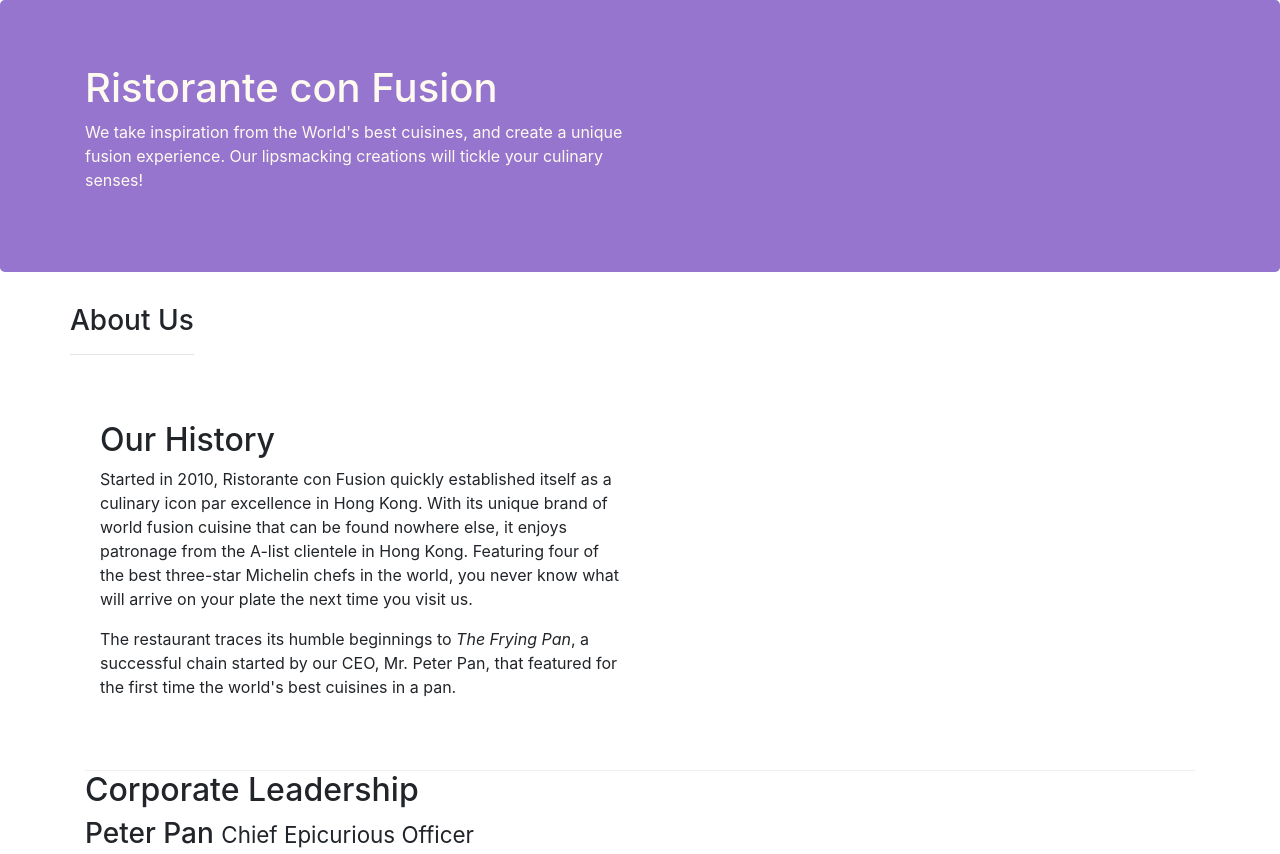
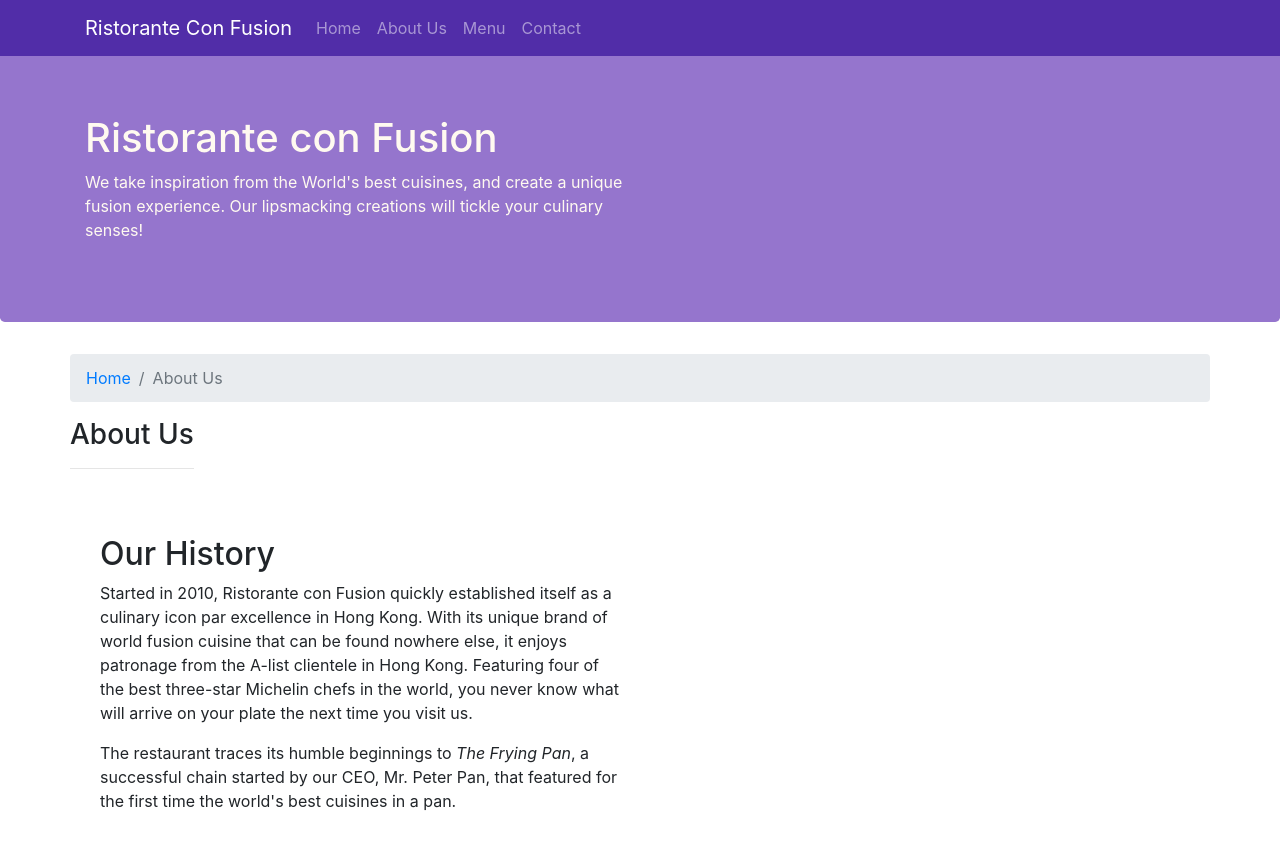
Before and after one commit to Agarwal-Shubh/Ristorante-con-Fusion, a website: page aboutus.html in a window 1280 px wide. Shown: the top 854 px of the page. Drawn offline with nearby package versions, Linux system fonts and the light colour scheme.

Commit message:
Navbar and BreadCrumbs

```diff
--- a/aboutus.html
+++ b/aboutus.html
@@ -13,6 +13,24 @@
     <meta http-equiv="x-ua-compatible" content="ie=edge">
 <link rel="stylesheet" href="css/styles.css">
 <link rel="stylesheet" href="node_modules/bootstrap/dist/css/bootstrap.min.css">
+<nav class="navbar navbar-dark navbar-expand-sm fixed-top">
+    <div class="container">
+        <button class="navbar-toggler" type="button" data-toggle="collapse" data-target="#Navbar">
+            <span class="navbar-toggler-icon"></span>
+        </button>
+        <a class="navbar-brand" href="./index.html">Ristorante Con Fusion</a>
+        <div class="collapse navbar-collapse" id="Navbar">
+             <ul class="navbar-nav mr-auto">
+                <li class=nav-item active><a class="nav-link" href="./index.html">Home</a></li>
+                <li class=nav-item><a class="nav-link" href="#">About Us</a></li>
+                <li class=nav-item><a class="nav-link" href="#">Menu</a></li>
+                <li class=nav-item><a class="nav-link" href="#">Contact</a></li>
+            </ul>
+        </div>
+    </div>
+</nav>
+
+
 <header style="background:#9575cd" class="jumbotron">
     <div class="container">
         <div class="row row-header">
@@ -28,6 +46,10 @@
 
     <div class="container">
         <div class="row">
+            <ol class="col-12 breadcrumb">
+                <li class="breadcrumb-item"><a href="./index.html">Home</a></li>
+                <li class="breadcrumb-item active">About Us</li>
+            </ol>
             <div>
                <h3>About Us</h3>
                <hr>
@@ -69,7 +91,7 @@
                 <div class="col-4 col-sm-2">
                     <h5>Links</h5>
                     <ul class="list-unstyled">
-                        <li><a href="#">Home</a></li>
+                        <li><a href="./index.html">Home</a></li>
                         <li><a href="#">About</a></li>
                         <li><a href="#">Menu</a></li>
                         <li><a href="#">Contact</a></li>
--- a/css/styles.css
+++ b/css/styles.css
@@ -29,3 +29,11 @@ address{
     margin:0px;
     color:#0f0f0f;
 }
+body{
+    padding:50px 0px 0px 0px;
+    z-index:0;
+}
+
+.navbar-dark {
+     background-color: #512DA8;
+}
```
Also changed, not shown: index.html (+18 -1 lines).
